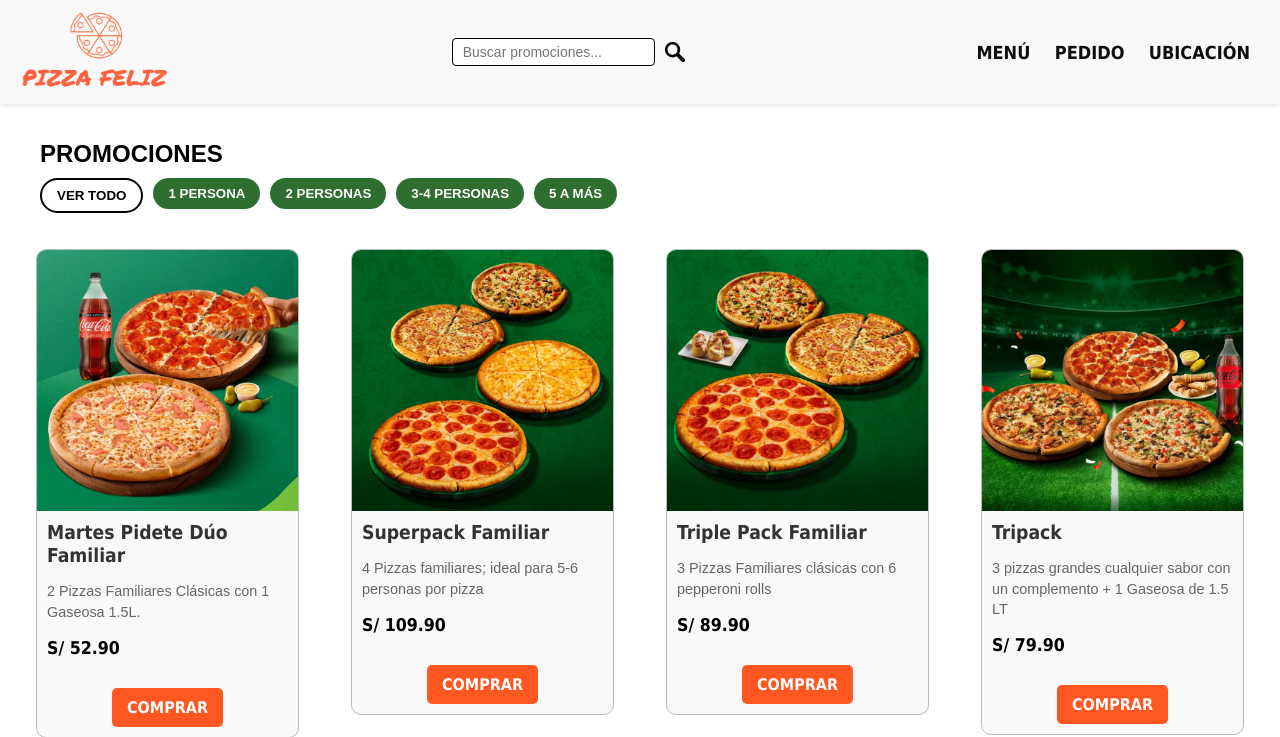
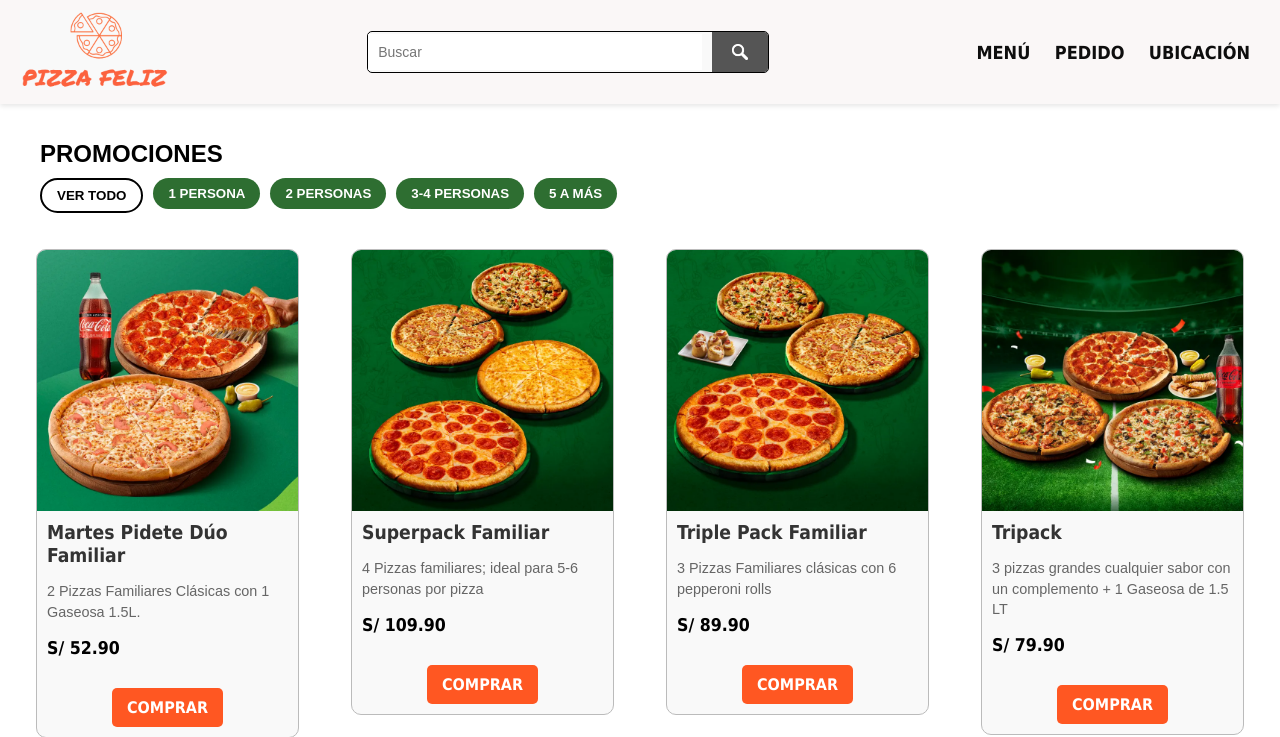
Before and after one commit to Gonzalo777ic/vanilla-front-python-flask-postgresql-delivery-pizza-app, a Flask app: page / in a window 1280 px wide. Shown: the top 737 px of the page. Run offline with Flask 3, Linux system fonts and the light colour scheme.

Commit message:
miercoles8pm

```diff
--- a/static/css/styles.css
+++ b/static/css/styles.css
@@ -377,25 +377,43 @@ nav a {
     margin: 0 10px;
 }
 
+/* Contenedor del formulario de búsqueda */
 .search-form {
     display: flex;
     align-items: center;
+    background-color: #f9f9f9; /* Fondo claro */
+    border: 1px solid #000000;    /* Borde gris */
+    border-radius: 5px;        /* Bordes redondeados */
+    overflow: hidden;
+    width: 400px;              /* Ancho del contenedor */
+    height: 40px;
 }
 
+/* Campo de entrada de texto */
 .search-input {
-    padding: 5px 10px;
-    border: 1px solid #000000;
-    border-radius: 4px;
-    font-size: 14px;
-}
-.search-input {
-    margin-right: 10px;
+    flex: 1;                  /* Ocupa todo el espacio disponible */
+    padding: 10px;            /* Espaciado interno */
+    border: none;             /* Sin borde (usa el del contenedor) */
+    outline: none;            /* Sin contorno al seleccionar */
+    font-size: 14px;          /* Tamaño de fuente */
+    color: #333;              /* Color del texto */
 }
 
+/* Botón de búsqueda */
+.search-button {
+    display: flex;            /* Para centrar el ícono */
+    justify-content: center;
+    align-items: center;
+    background-color: #555;   /* Fondo gris oscuro */
+    border: none;             /* Sin borde */
+    padding: 20px;            /* Espaciado interno */
+    cursor: pointer;          /* Cursor de mano al pasar */
+}
 
-.search-button {
-    width: 20px; /* Ancho del botón */
-    height: 20px; /* Alto del botón */
+.search-button img {
+    width: 16px;              /* Ancho del ícono */
+    height: 16px;             /* Alto del ícono */
+    filter: invert(1);        /* Invierte los colores para que sea blanco */
 }
 
 
--- a/templates/layout.html
+++ b/templates/layout.html
@@ -13,9 +13,12 @@
                 <img src="{{ url_for('static', filename='images/logo2.png') }}" alt="Logo Pizza Feliz" class="logo-image" width="150">
             </div>
             <form action="{{ url_for('search') }}" method="GET" class="search-form">
-                <input type="text" name="query" placeholder="Buscar promociones..." class="search-input">
-                <input type="image" src="{{ url_for('static', filename='images/buscador.png') }}" alt="Buscar" class="search-button">
+                <input type="text" name="query" placeholder="Buscar" class="search-input">
+                <button type="submit" class="search-button">
+                    <img src="{{ url_for('static', filename='images/buscador.png') }}" alt="Buscar">
+                </button>
             </form>
+
             <nav>
                 <a href="{{ url_for('index') }}">MENÚ</a>
                 <a href="{{ url_for('rastreo') }}">PEDIDO</a>
--- a/templates/search.html
+++ b/templates/search.html
@@ -13,8 +13,10 @@
                 <img src="{{ url_for('static', filename='images/logo2.png') }}" alt="Logo Pizza Feliz" class="logo-image" width="150">
             </div>
             <form action="{{ url_for('search') }}" method="GET" class="search-form">
-                <input type="text" name="query" value="{{ query }}" placeholder="Buscar promociones..." class="search-input">
-                <input type="image" src="{{ url_for('static', filename='images/buscador.png') }}" alt="Buscar" class="search-button">
+                <input type="text" name="query" placeholder="Buscar" class="search-input">
+                <button type="submit" class="search-button">
+                    <img src="{{ url_for('static', filename='images/buscador.png') }}" alt="Buscar">
+                </button>
             </form>
             <nav>
                 <a href="{{ url_for('index') }}">MENÚ</a>
```
